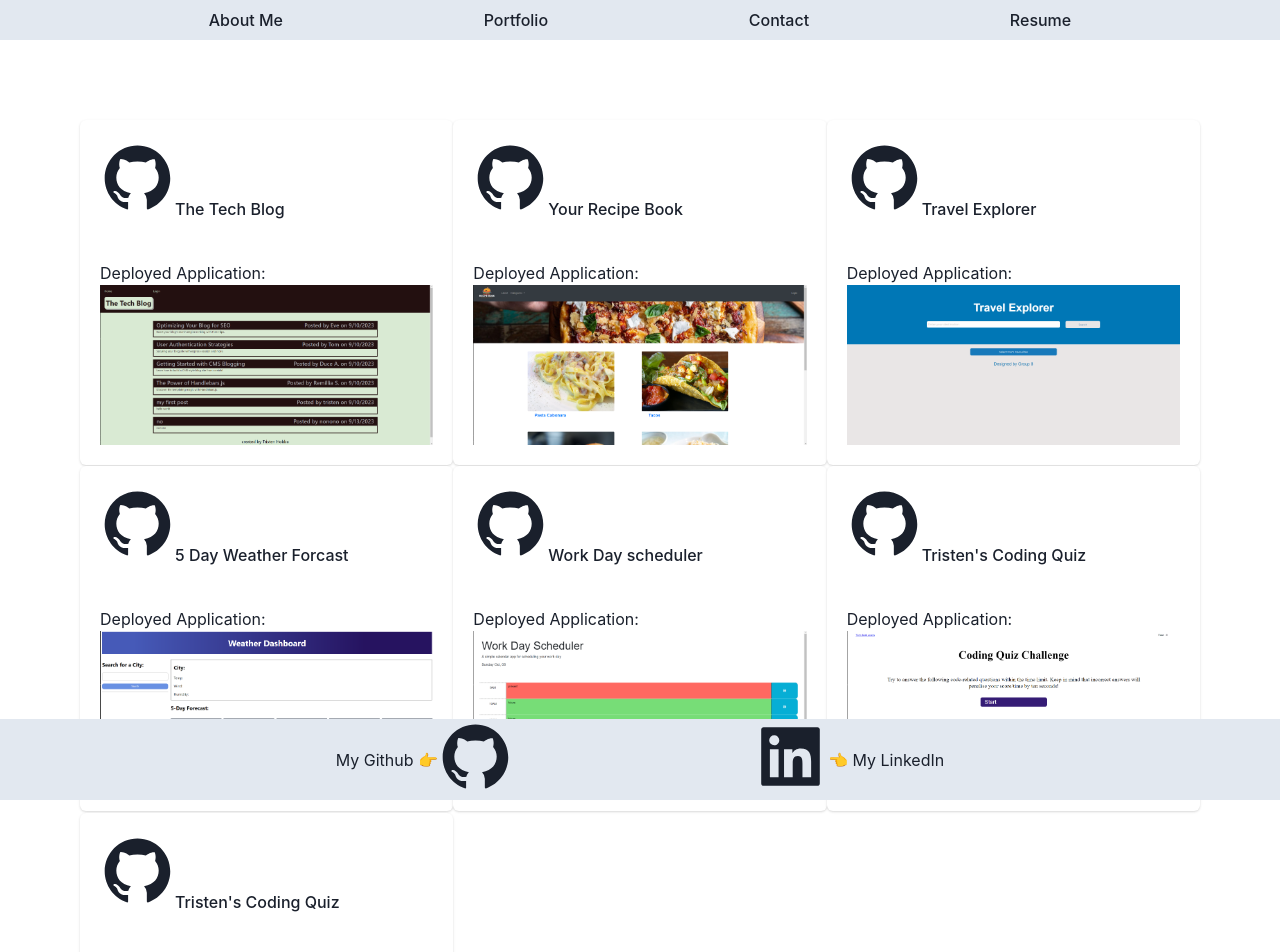
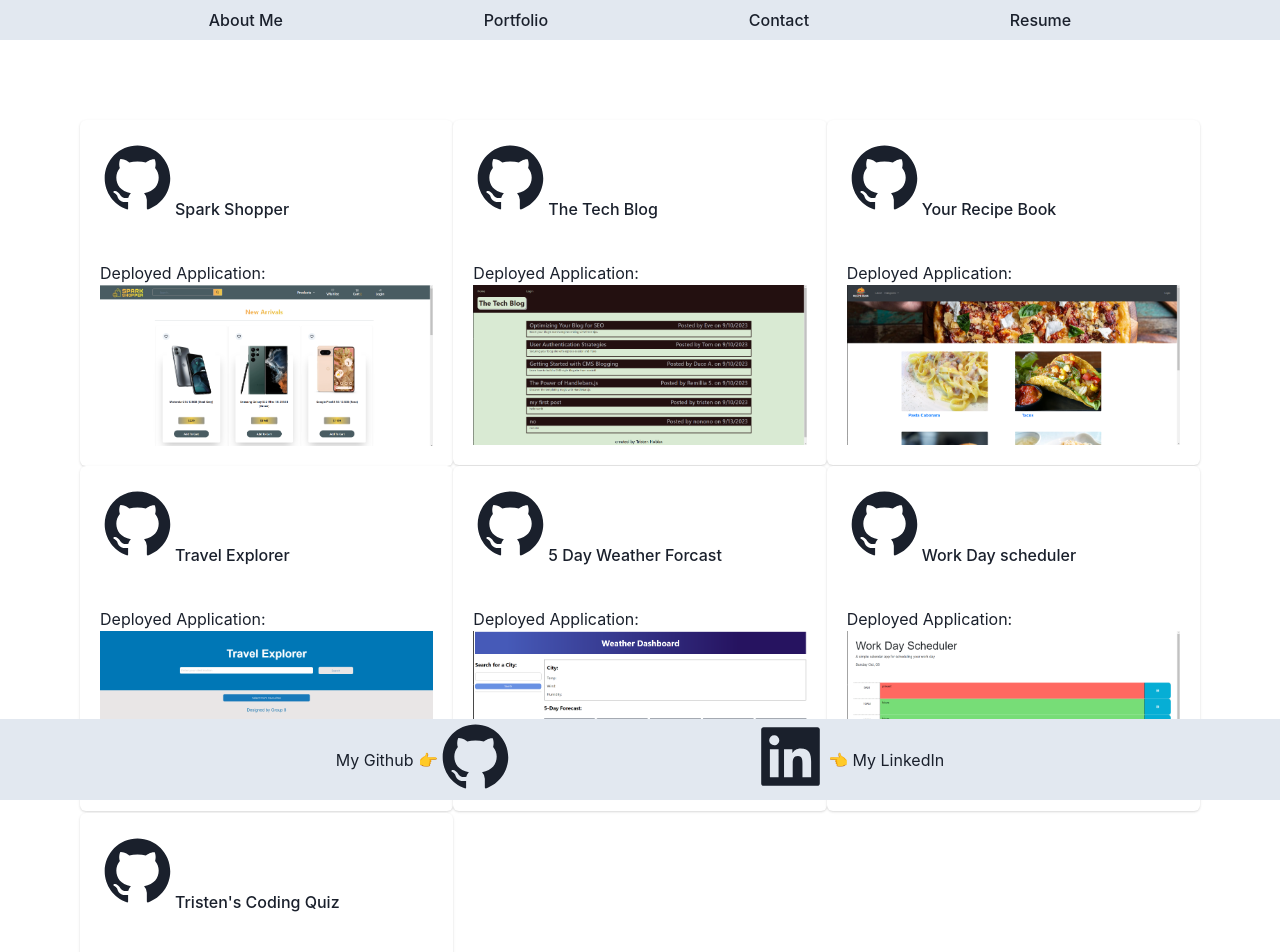
Before and after one commit to Tristenh/Tristen-Hobba-Portfolio, a React (Vite) app: page /portfolio in a window 1280 px wide. Shown: the top 952 px of the page. Built offline with nearby package versions, Linux system fonts and the light colour scheme.

Commit message:
update spark shopper position and title

```diff
--- a/src/pages/PortfolioPage.jsx
+++ b/src/pages/PortfolioPage.jsx
@@ -21,6 +21,12 @@ import sparkShopperImage from "../assets/images/spark-shopper.png";
 
 // array of project data
 const projects = [
+  {
+    name: "Spark Shopper",
+    image: sparkShopperImage,
+    github: "https://github.com/Tristenh/spark-shopper",
+    href: "https://spark-shopper-c35a92bbd283.herokuapp.com/",
+  },
   {
     name: "The Tech Blog",
     image: theTechBlogImage,
@@ -57,12 +63,6 @@ const projects = [
     github: "https://github.com/Tristenh/Tristens-Coding-Quiz",
     href: "https://tristenh.github.io/Tristens-Coding-Quiz/",
   },
-  {
-    name: "Tristen's Coding Quiz",
-    image: sparkShopperImage,
-    github: "https://github.com/Tristenh/spark-shopper",
-    href: "https://spark-shopper-c35a92bbd283.herokuapp.com/",
-  },
 ];
 // export PorfolioPage
 export default function PortfolioPage() {
@@ -87,7 +87,7 @@ export default function PortfolioPage() {
           <GridItem key={index}>
             <Card>
               <CardHeader>
-                <a  href={project.github} target="_blank">
+                <a href={project.github} target="_blank">
                   <h2>
                     <Icon
                       as={AiFillGithub}
```
